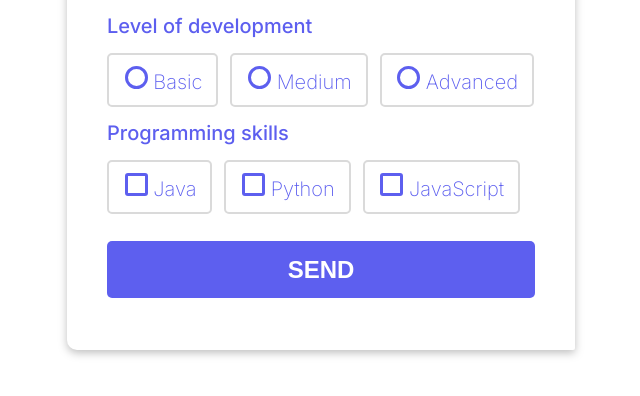
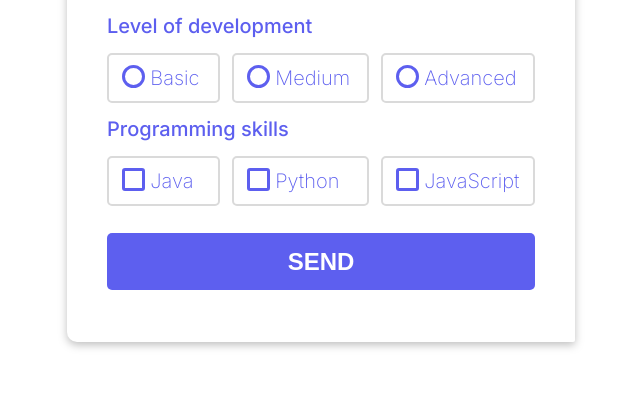
Before and after one commit to DiKhomiak/home-work6, a plain HTML site: page Form4/index4.html in a window 1280 px wide. Shown: the part 328-724 px from the top of the page, without its empty margins (319-959 px from the left). Drawn offline with Linux system fonts and the light colour scheme.

Commit message:
improved form 4

```diff
--- a/Form4/index4.html
+++ b/Form4/index4.html
@@ -49,7 +49,7 @@
               src="./assets4/list-button.svg"
               alt="button"
             /><select class="general__form__item" name="country">
-              <option value="">Country</option>
+              <option selected disabled>Country</option>
               <option value="Australia">Australia</option>
               <option value="Canada">Canada</option>
               <option value="UK">UK</option>
@@ -60,19 +60,19 @@
 
         <p class="title _level">Level of development</p>
         <div class="form _level">
-          <div class="form__item _level">
+          <div class="form__item _first _level">
             <label>
               <input class="checkbox" type="radio" name="level" />
               <span class="checkbox__cicle"></span> Basic</label
             >
           </div>
-          <div class="form__item _level">
+          <div class="form__item _second _level">
             <label>
               <input class="checkbox" type="radio" name="level" />
               <span class="checkbox__cicle"></span> Medium</label
             >
           </div>
-          <div class="form__item _level">
+          <div class="form__item _third _level">
             <label>
               <input class="checkbox" type="radio" name="level" />
               <span class="checkbox__cicle"></span> Advanced</label
@@ -82,19 +82,19 @@
 
         <p class="title _skills">Programming skills</p>
         <div class="form _skills">
-          <div class="form__item _skills">
+          <div class="form__item _first _skills">
             <label
               ><input class="checkbox" type="checkbox" />
               <span class="checkbox__square"></span> Java
             </label>
           </div>
-          <div class="form__item _skills">
+          <div class="form__item _second _skills">
             <label
               ><input class="checkbox" type="checkbox" />
               <span class="checkbox__square"></span> Python</label
             >
           </div>
-          <div class="form__item _skills">
+          <div class="form__item _third _skills">
             <label
               ><input class="checkbox" type="checkbox" />
               <span class="checkbox__square"></span> JavaScript</label
--- a/Form4/styles4.css
+++ b/Form4/styles4.css
@@ -77,13 +77,22 @@
 }
 
 .form__item {
-  padding: 11px 14px 11px 10px;
+  padding: 10px 12px 11px 7px;
   border: 2px solid #dadada;
   border-radius: 5px;
   font-weight: 200;
   font-size: 20px;
   line-height: 24px;
   margin-bottom: 14px;
+}
+.form__item._first {
+  width: 113px;
+}
+.form__item._second {
+  width: 137px;
+}
+.form__item._third {
+  width: 154px;
 }
 .checkbox {
   appearance: none;
@@ -94,6 +103,7 @@
   height: 23px;
   border-radius: 100%;
   display: inline-block;
+  vertical-align: -3px;
 }
 .checkbox:checked + .checkbox__cicle {
   background-color: #5d5fef;
@@ -107,6 +117,7 @@
   width: 23px;
   height: 23px;
   display: inline-block;
+  vertical-align: -3px;
 }
 .checkbox:checked + .checkbox__square {
   background-color: #5d5fef;
```
